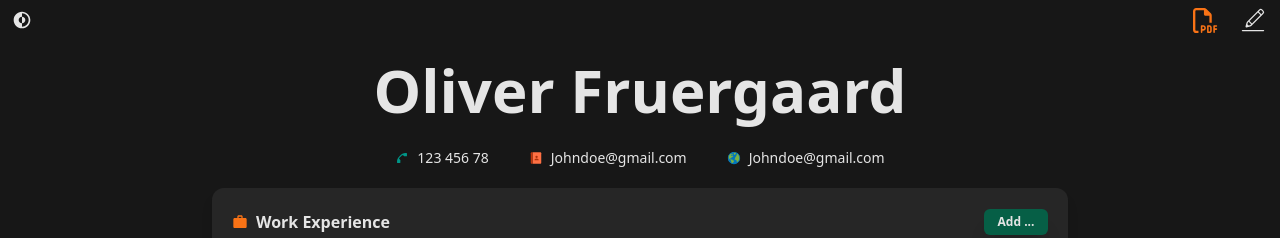
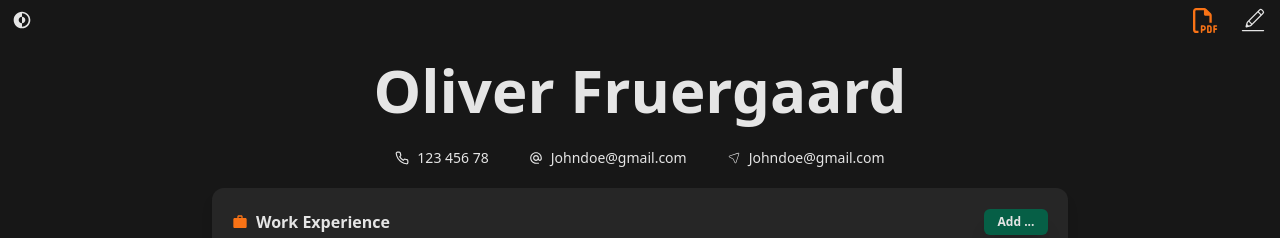
Before and after one commit to ofgaard/cv-app, a React (Vite) app: page / in a window 1280 px wide. Shown: the top 238 px of the page. Built offline with nearby package versions, Linux system fonts and the light colour scheme.

Commit message:
Update styles, icons and colors

```diff
--- a/src/Job.jsx
+++ b/src/Job.jsx
@@ -43,7 +43,11 @@ export default function Job({
         {/* Top label/icons */}
         <div className="flex gap-3 flex-row print:flex-col justify-between items-center">
           <div className="flex flex-row items-center gap-2">
-            <MdWork className="icons fill-orange-500"></MdWork>
+            <MdWork
+              className={`icons
+fill-orange-500
+              `}
+            ></MdWork>
             <h5>Work Experience</h5>
           </div>
           <div>
--- a/src/Personal.jsx
+++ b/src/Personal.jsx
@@ -5,6 +5,9 @@ import { FcContacts } from "react-icons/fc";
 import { CiEdit } from "react-icons/ci";
 import { FaRegFilePdf } from "react-icons/fa6";
 import { FaCheck } from "react-icons/fa";
+import { FiPhone } from "react-icons/fi";
+import { MdAlternateEmail } from "react-icons/md";
+import { CiLocationArrow1 } from "react-icons/ci";
 
 export default function Personal({
   darkMode,
@@ -42,7 +45,7 @@ export default function Personal({
         <div className="flex flex-col md:flex-row print:flex-row print:gap-5 gap-3 md:gap-10 items-center text-sm">
           {/* Phone */}
           <div className="flex flex-row items-center gap-2">
-            {!editContacts && <FcPhone className="icons"></FcPhone>}
+            {!editContacts && <FiPhone className="icons"></FiPhone>}
             <h2>
               {!editContacts ? (
                 contacts.Phone
@@ -60,7 +63,9 @@ export default function Personal({
           </div>
           {/* Email */}
           <div className="flex flex-row items-center gap-2">
-            {!editContacts && <FcContacts className="icons"></FcContacts>}
+            {!editContacts && (
+              <MdAlternateEmail className="icons"></MdAlternateEmail>
+            )}
             <h2>
               {!editContacts ? (
                 contacts.Email
@@ -78,13 +83,15 @@ export default function Personal({
           </div>
           {/* Location */}
           <div className="flex flex-row items-center gap-2">
-            {!editContacts && <FcGlobe className="icons"></FcGlobe>}
+            {!editContacts && (
+              <CiLocationArrow1 className="icons"></CiLocationArrow1>
+            )}
             <h2>
               {!editContacts ? (
                 contacts.Email
               ) : (
                 <input
-                  className={`bg-transparent  max-w-96 text-center max-h-7  p-2`}
+                  className={`bg-transparent  max-w-96 text-center max-h-7  p-2 text-xs`}
                   type="text"
                   name="Location"
                   value={contacts.Location}
```
